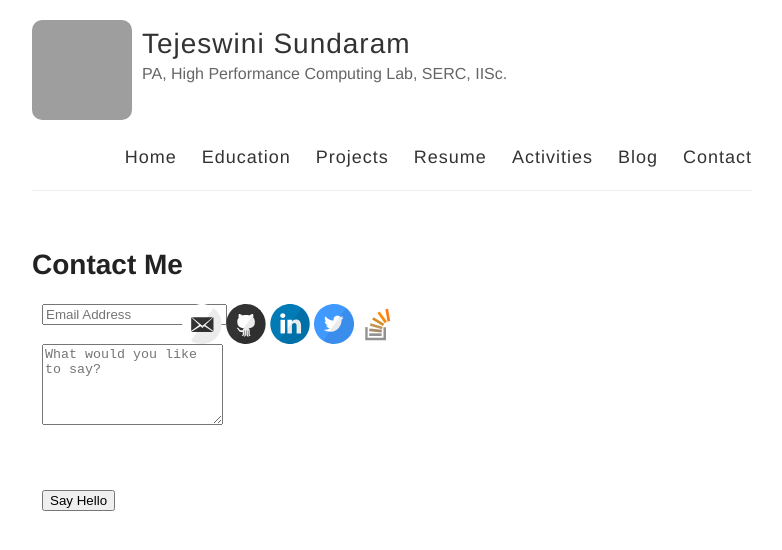
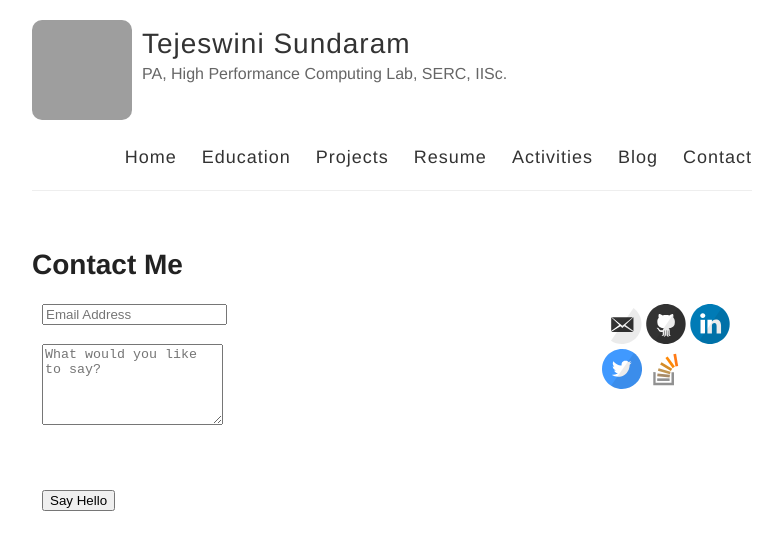
Before and after one commit to tejeswinisundaram/tejeswinisundaram.github.io, a Jekyll site: the page built from contact.html, in a window 1280 px wide. Shown: the top 550 px of the page, without its empty margins (248-1030 px from the left). Built offline with Jekyll 4.4.1, drawn with Linux system fonts in a browser that asks for light colours; Markdown is read by kramdown in place of the engine named in the settings; grey boxes are pictures that could not be loaded.

Commit message:
Update contact.html

```diff
--- a/contact.html
+++ b/contact.html
@@ -7,7 +7,7 @@ permalink: /contact/
 <div class="container">
 
 <div style="width:100%;">
-<div style="float:left; width:20%;">
+<div style="float:left; width:80%;">
 
 <form action="https://getsimpleform.com/messages?form_api_token=23de6fc7eee2d8b2763b70f0a56d0072" method="post" class="form-stacked">
     <input type='hidden' name='redirect_to' value='{{ site.url |}}/thankyou/' />
@@ -22,7 +22,7 @@ permalink: /contact/
 
 
 </div>
-<div style="float:right; width:80%; ">
+<div style="float:right; width:20%; ">
 {% if site.footer-links.dribbble %}<a href="https://dribbble.com/{{ site.footer-links.dribbble }}"><i class="svg-icon dribbble"></i></a>{% endif %}
 {% if site.footer-links.email %}<a href="mailto:{{ site.footer-links.email }}"><i class="svg-icon email"></i></a>{% endif %}
 {% if site.footer-links.facebook %}<a href="https://www.facebook.com/{{ site.footer-links.facebook }}"><i class="svg-icon facebook"></i></a>{% endif %}
```
